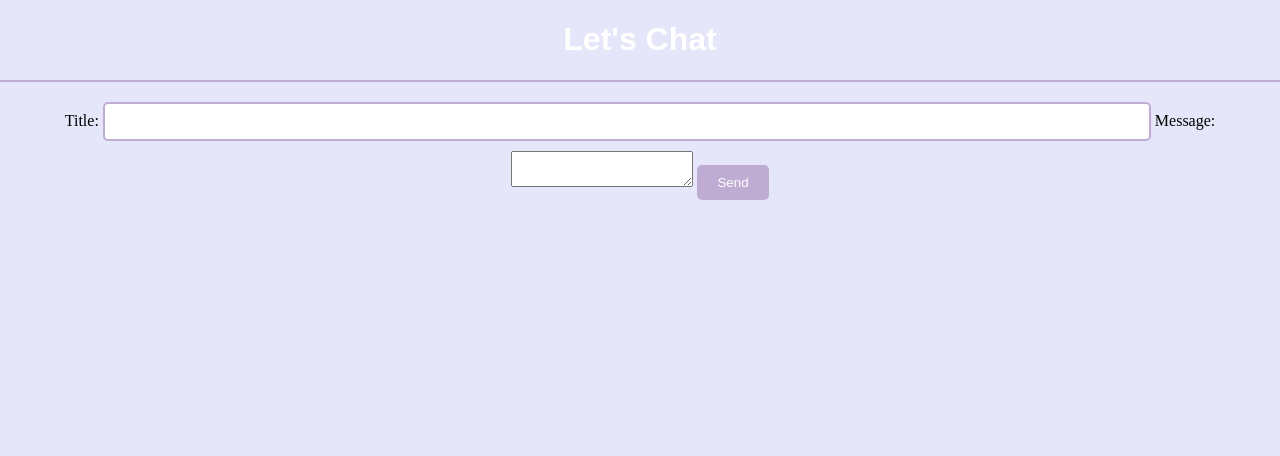
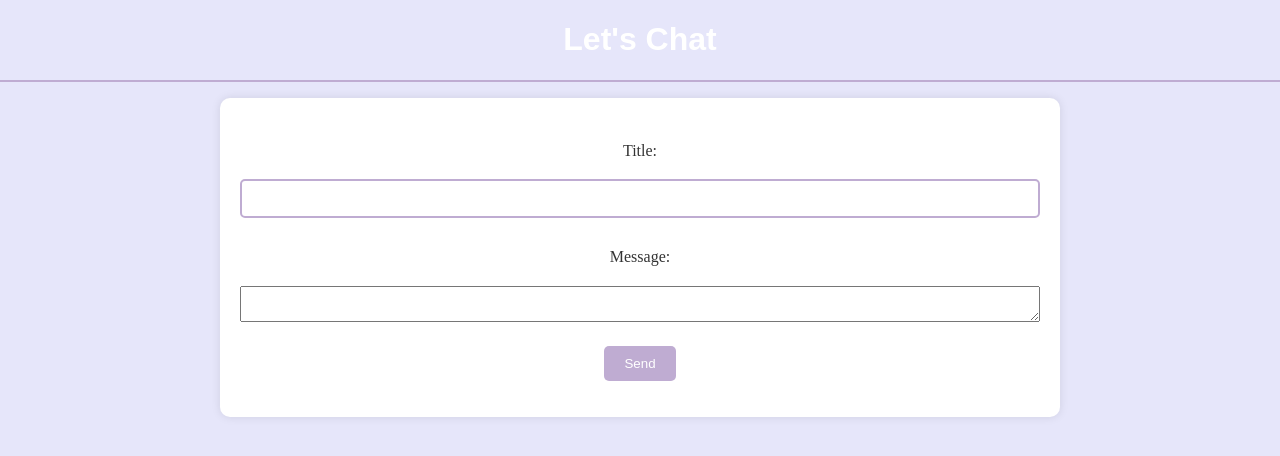
Before and after one commit to sandraole/Lets-chat, a Flask app: page /platform in a window 1280 px wide. Shown: the top 456 px of the page. Run offline with Flask 3, Linux system fonts and the light colour scheme.

Commit message:
Minor adjustments to platform.html and register.html

```diff
--- a/templates/platform.html
+++ b/templates/platform.html
@@ -1,13 +1,17 @@
 {% extends 'layout.html' %}
 {% block content %}
 
-<form action="/send" method="POST" onsubmit="return check(this)">
-    Title: <input type="text" name="title">
-    Message: <textarea name="message"></textarea>
-    <input type="submit" value="Send">
+<div class='container'>
+    <form action='/send' method='POST' onsubmit='return check(this)'>
+        <p><label for='title'>Title:</label></p>
+        <p><input type='text' name='title' id='title' style='width: 100%; box-sizing: border-box;'></p>
+        <p><label for='message'>Message:</label></p>
+        <p><textarea name='message' id='message' style='width: 100%; box-sizing: border-box;'></textarea></p>
+        <p><input type='submit' value='Send'></p>
     </form>
+</div>
 
-    <script>
+<script>
     function check(form) {
         if (form.title.value.length > 100) {
             alert("Title too long. Ensure it is under 100 characters.");
@@ -19,7 +23,6 @@
         }
         return true;
     }
-    </script>
-
+</script>
 
 {% endblock %}
--- a/templates/register.html
+++ b/templates/register.html
@@ -3,7 +3,7 @@
 
 <div class='container'>
 <h2 class='center'>Register</h2>
-<p>We're thrilled to hear that you've chosen to delve deeper into the world of words. Here, you can register and create an account to engage in the conversations waiting for you.</p>
+<p>We're thrilled to hear that you've chosen to dive deeper into the world of words. Here, you can register and create an account to engage in the conversations waiting for you.</p>
 
 <p>Please fill in the details below to create a new user account.</p>
 
```
